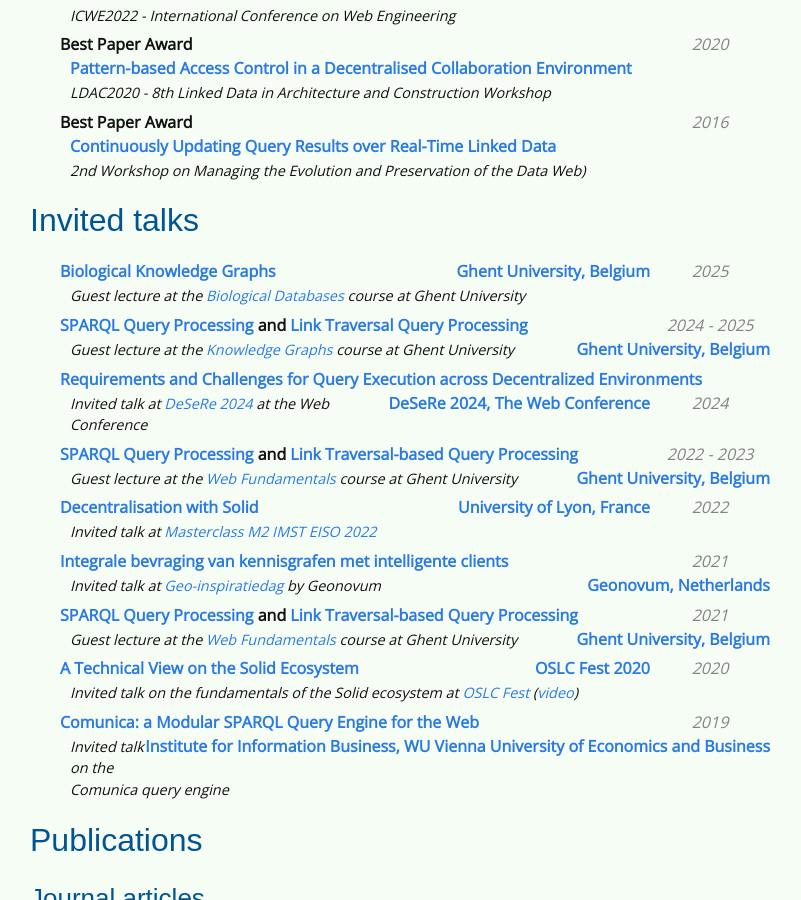
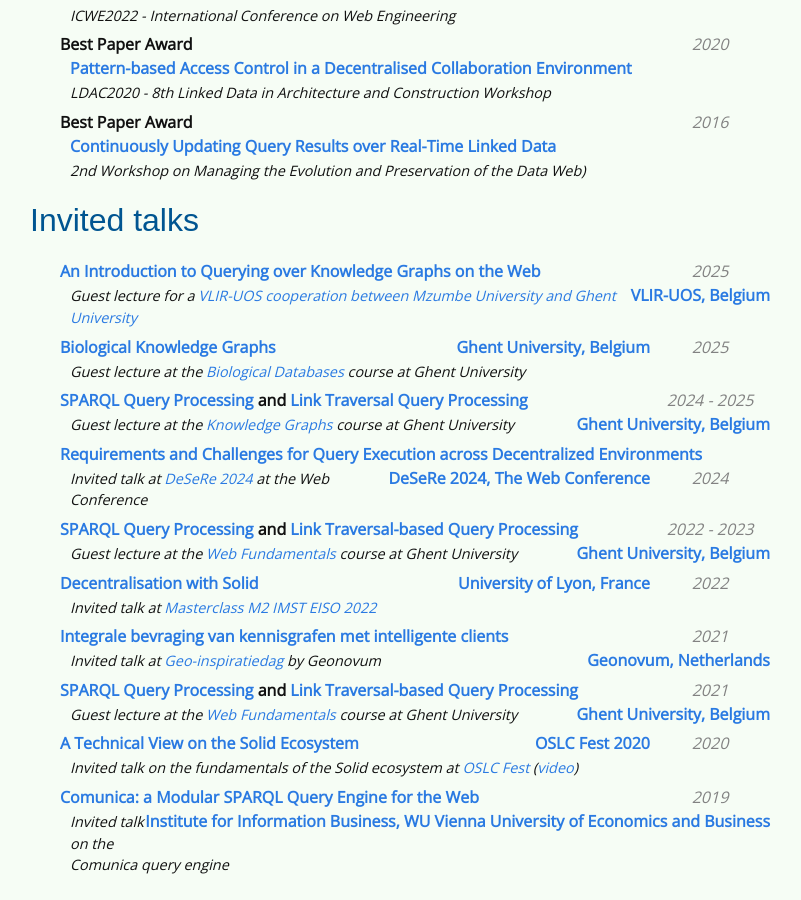
Before and after one commit to rubensworks/rubensworks.net, a Jekyll site: the page built from cv.md, in a window 1280 px wide and 900 px high, scrolled down 2920 px. Shown: the whole window, without its empty margins (240-1041 px from the left). Built offline with Jekyll 4.4.1, drawn with Linux system fonts in a browser that asks for light colours; some web fonts are replaced.

Commit message:
Add vliruos 2025 to cv.md

```diff
--- a/cv.md
+++ b/cv.md
@@ -288,6 +288,12 @@ Additionally, he has served as a reviewer and program committee member for these
 
 <ul class="cv-listing">
 {% include cv-listing.html
+    subject="[An Introduction to Querying over Knowledge Graphs on the Web](https://www.rubensworks.net/raw/slides/2025/vliruos/)"
+    date="2025"
+    location="VLIR-UOS, Belgium"
+    description="Guest lecture for a [VLIR-UOS cooperation between Mzumbe University and Ghent University](https://www.vliruos.be/)"
+%}
+{% include cv-listing.html
     subject="[Biological Knowledge Graphs](https://www.rubensworks.net/raw/slides/2025/ugent-bio-kgs/)"
     date="2025"
     location="Ghent University, Belgium"
```
